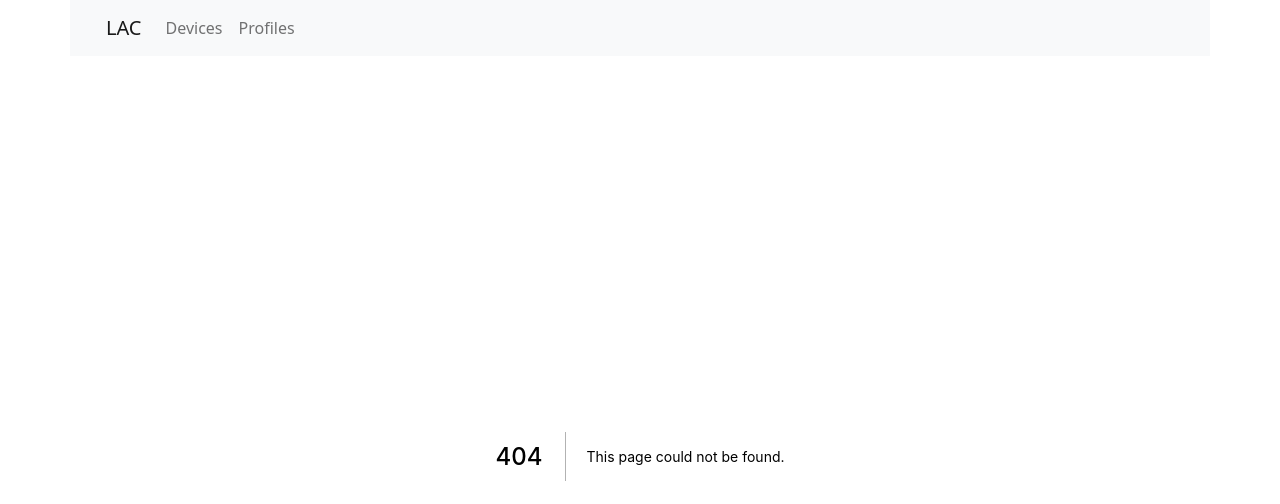
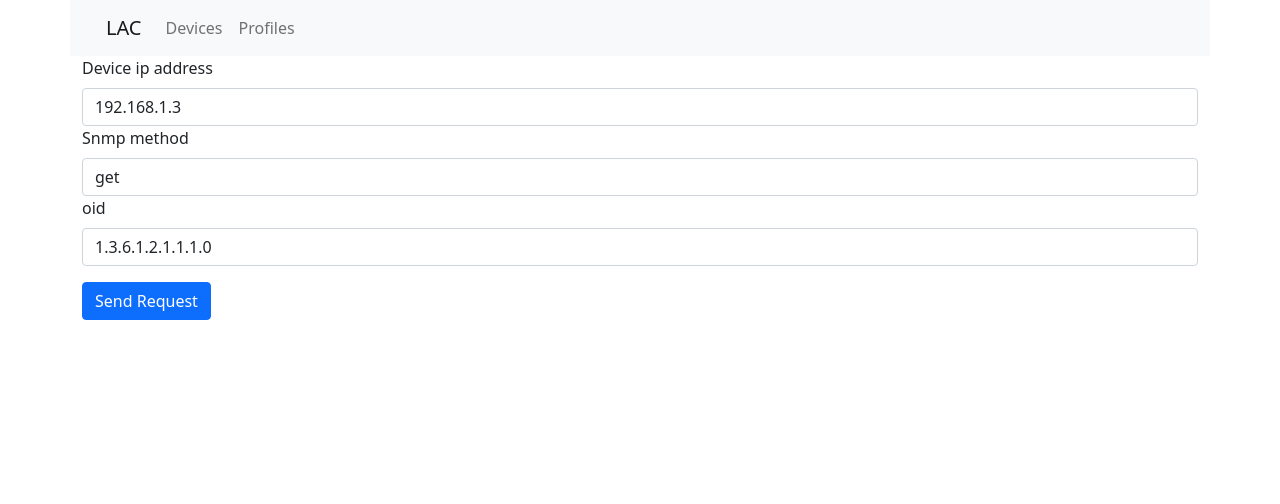
Before and after one commit to steledama/lac, a Next.js app: page /components/Snmp in a window 1280 px wide. Before the commit this address had no page. Shown: the top 504 px of the page. Built offline with nearby package versions, Linux system fonts and the light colour scheme.

Commit message:
started snmp request

```diff
--- a/lib/monitor.js
+++ b/lib/monitor.js
@@ -7,8 +7,8 @@ const exec = util.promisify(require('child_process').exec);
 async function sendItemToZabbix(server, host, key, value) {
   try {
     const { stdout, stderr } = await exec(
-      //`./zabbix_sender -z ${server} -s ${host} -k ${key} -o ${value}`
-      `zabbix_sender.exe -z ${server} -s ${host} -k ${key} -o ${value}`
+      `./zabbix_sender -z ${server} -s ${host} -k ${key} -o ${value}`
+      //`zabbix_sender.exe -z ${server} -s ${host} -k ${key} -o ${value}`
     );
     if (stdout) {
       // console.log(stdout);
--- /dev/null
+++ b/pages/api/snmp/index.js
@@ -0,0 +1,26 @@
+import fs from 'fs';
+import { get, subtree } from '../../../lib/snmp';
+
+export default async function handler(req, res) {
+  switch (req.method) {
+    case 'GET':
+      // get method on snmp api
+      res.status(200).json('Get snmp');
+      break;
+    case 'POST':
+      // snmp request
+      const snmpForm = req.body.snmpForm;
+      console.log(snmpForm);
+      if (snmpForm.method === 'get') {
+        const oid = [snmpForm.oid];
+        const snmpResponse = await get(snmpForm.ip, oid);
+        console.log(snmpResponse);
+        res.status(200).send(snmpResponse);
+      }
+      if (snmpForm.method === 'subtree') {
+        const snmpResponse = await subtree(snmpForm.ip, snmpForm.oid);
+        res.status(200).send(snmpResponse);
+      }
+      break;
+  }
+}
--- /dev/null
+++ b/pages/components/Snmp.js
@@ -0,0 +1,59 @@
+import { Form, Button } from 'react-bootstrap';
+import { useState } from 'react';
+
+const Snmp = ({ snmp, onSnmp }) => {
+  const [ip, setIp] = useState('192.168.1.3');
+  const [method, setMethod] = useState('get');
+  const [oid, setOid] = useState('1.3.6.1.2.1.1.1.0');
+
+  const onSubmit = (e) => {
+    e.preventDefault();
+    if (!ip) {
+      alert('Please add an ip address');
+      return;
+    }
+    if (!method) {
+      alert('Please select a method');
+      return;
+    }
+    if (!oid) {
+      alert('Please add the oid');
+      return;
+    }
+    onSnmp({ ip, method, oid });
+    setIp('');
+    setMethod('');
+    setIp('');
+    setOid('');
+  };
+
+  return (
+    <Form onSubmit={onSubmit}>
+      <Form.Group className="mb-3" controlId="formSnmpRequest">
+        <Form.Label>Device ip address</Form.Label>
+        <Form.Control
+          type="text"
+          value={ip}
+          onChange={(e) => setIp(e.target.value)}
+        />
+        <Form.Label>Snmp method</Form.Label>
+        <Form.Control
+          type="text"
+          value={method}
+          onChange={(e) => setMethod(e.target.value)}
+        />
+        <Form.Label>oid</Form.Label>
+        <Form.Control
+          type="text"
+          value={oid}
+          onChange={(e) => setOid(e.target.value)}
+        />
+      </Form.Group>
+      <Button variant="primary" type="submit">
+        Send Request
+      </Button>
+    </Form>
+  );
+};
+
+export default Snmp;
```
Also changed, not shown: pages/profiles.js (+11 -3 lines).
